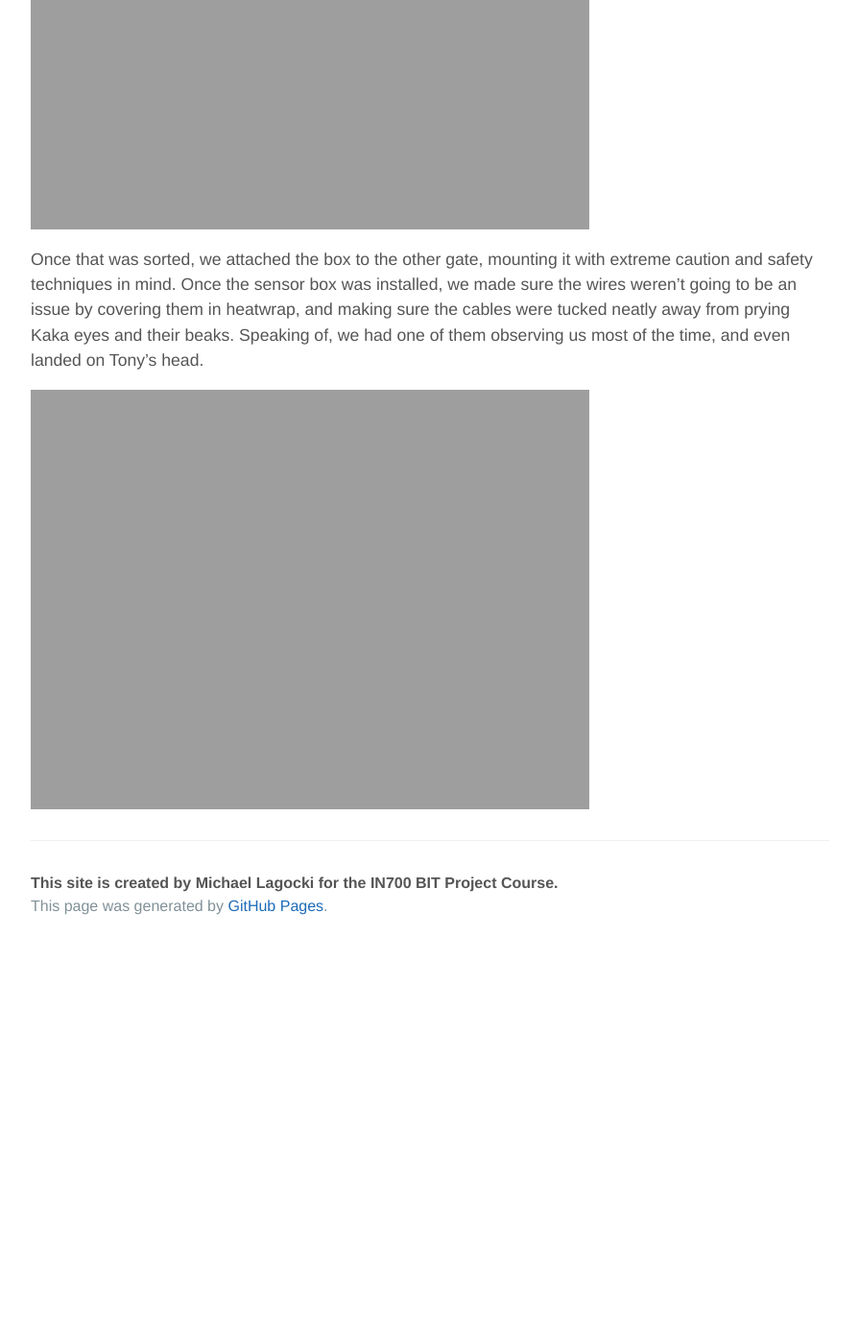
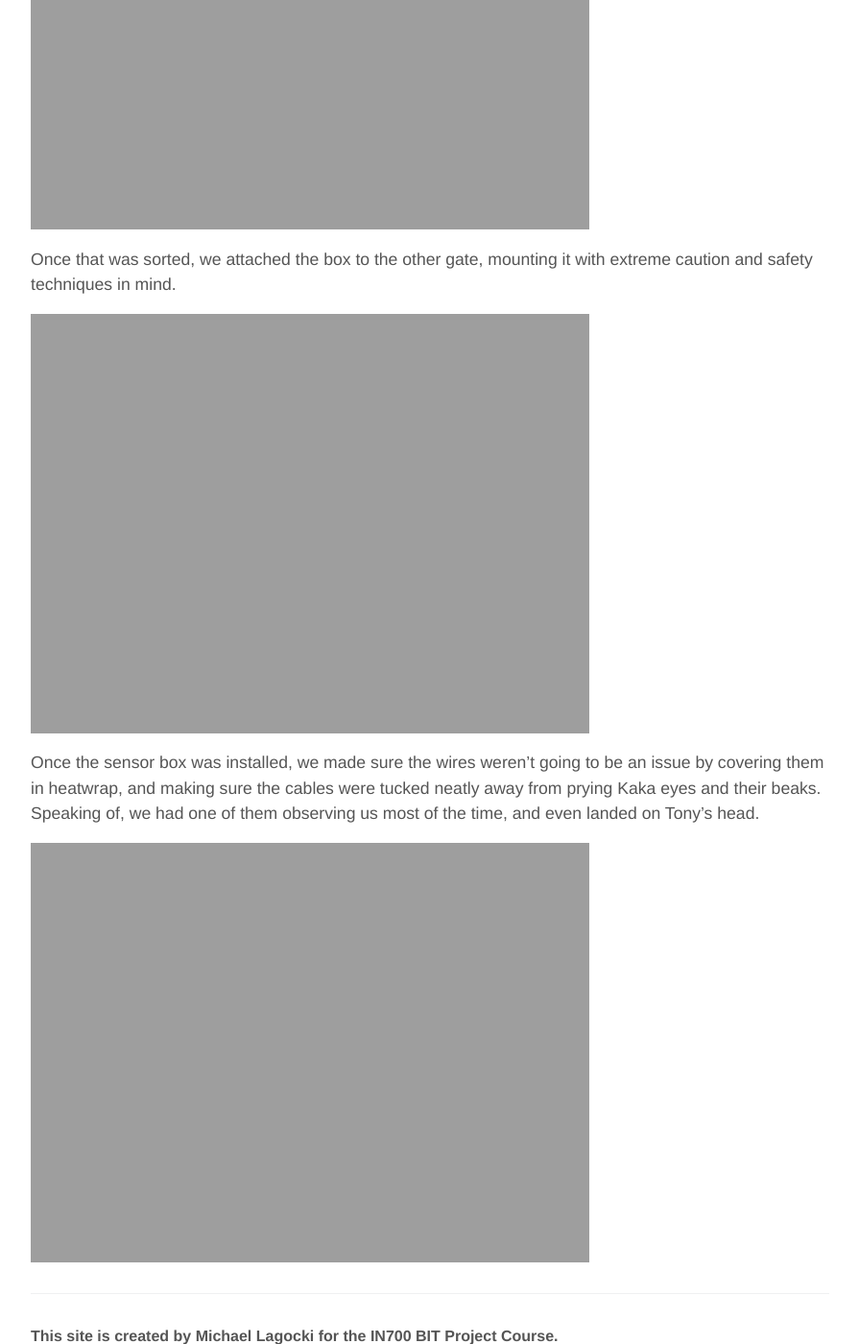
Before and after one commit to kammorne/IN700, a Jekyll site: the page built from _posts/2019-11-14-Orokonui-Trip-2.md, in a window 1280 px wide and 1400 px high, scrolled down 1810 px. Shown: the whole window at 96% size, without its empty margins (192-1087 px from the left). Built offline with Jekyll 4.4.1, drawn with Linux system fonts in a browser that asks for light colours; before the commit the page ends 2798 px from its top, so only the background shows below that.

Commit message:
Update 2019-11-14-Orokonui-Trip-2.md

```diff
--- a/_posts/2019-11-14-Orokonui-Trip-2.md
+++ b/_posts/2019-11-14-Orokonui-Trip-2.md
@@ -28,7 +28,11 @@ decided to get out the trusty Dremmel and sand away a small bit of the gate so t
 
 ![Sensor Fitment](https://kammorne.github.io/lagoma1_IN700/img/Gate2Fitment.jpg)
 
-Once that was sorted, we attached the box to the other gate, mounting it with extreme caution and safety techniques in mind. Once the sensor box was installed,
+Once that was sorted, we attached the box to the other gate, mounting it with extreme caution and safety techniques in mind.
+
+![Gate 2 Box](https://kammorne.github.io/lagoma1_IN700/img/Gate2.jpg)
+
+Once the sensor box was installed,
 we made sure the wires weren't going to be an issue by covering them in heatwrap, and making sure the cables were tucked neatly away from prying Kaka eyes and
 their beaks. Speaking of, we had one of them observing us most of the time, and even landed on Tony's head.
 
```
